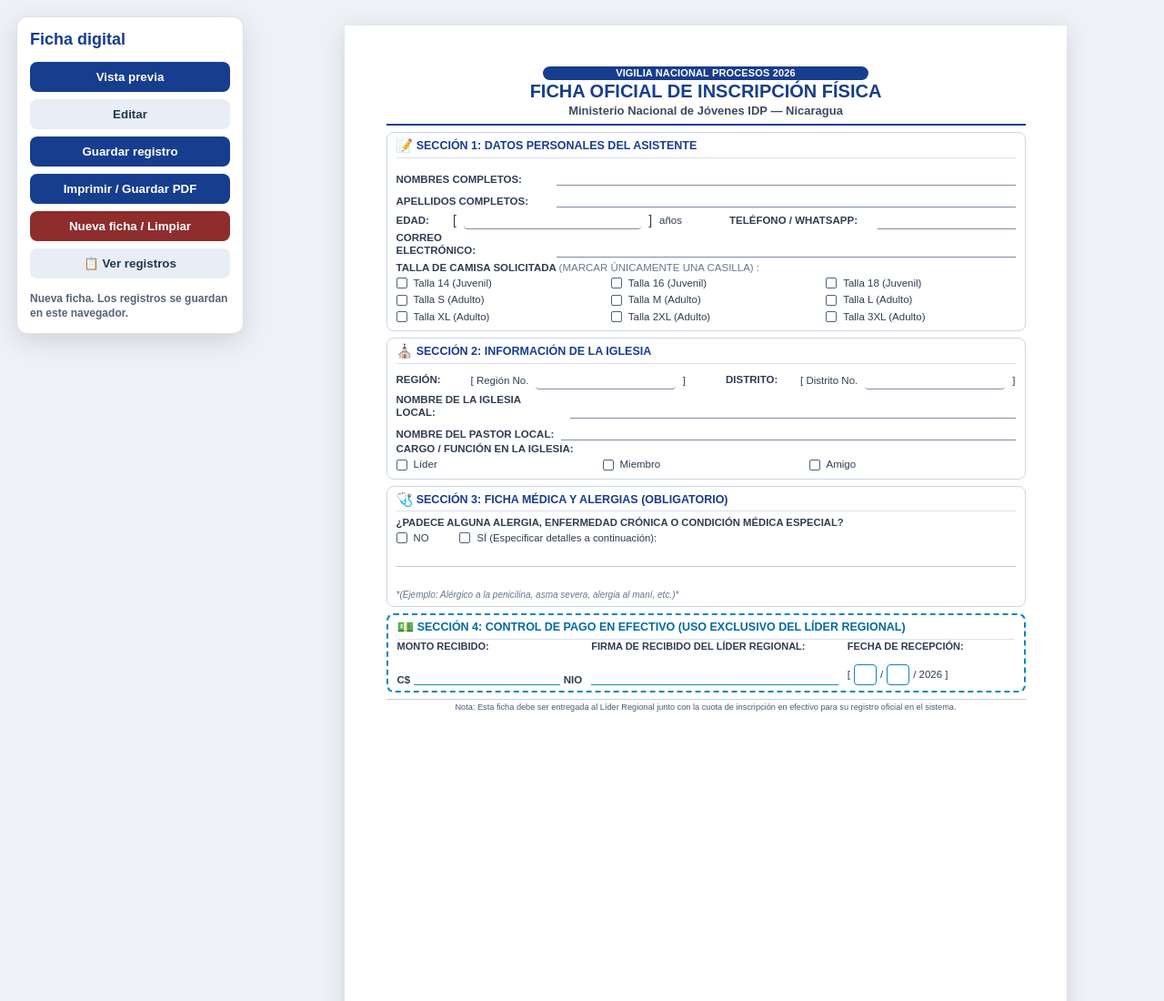
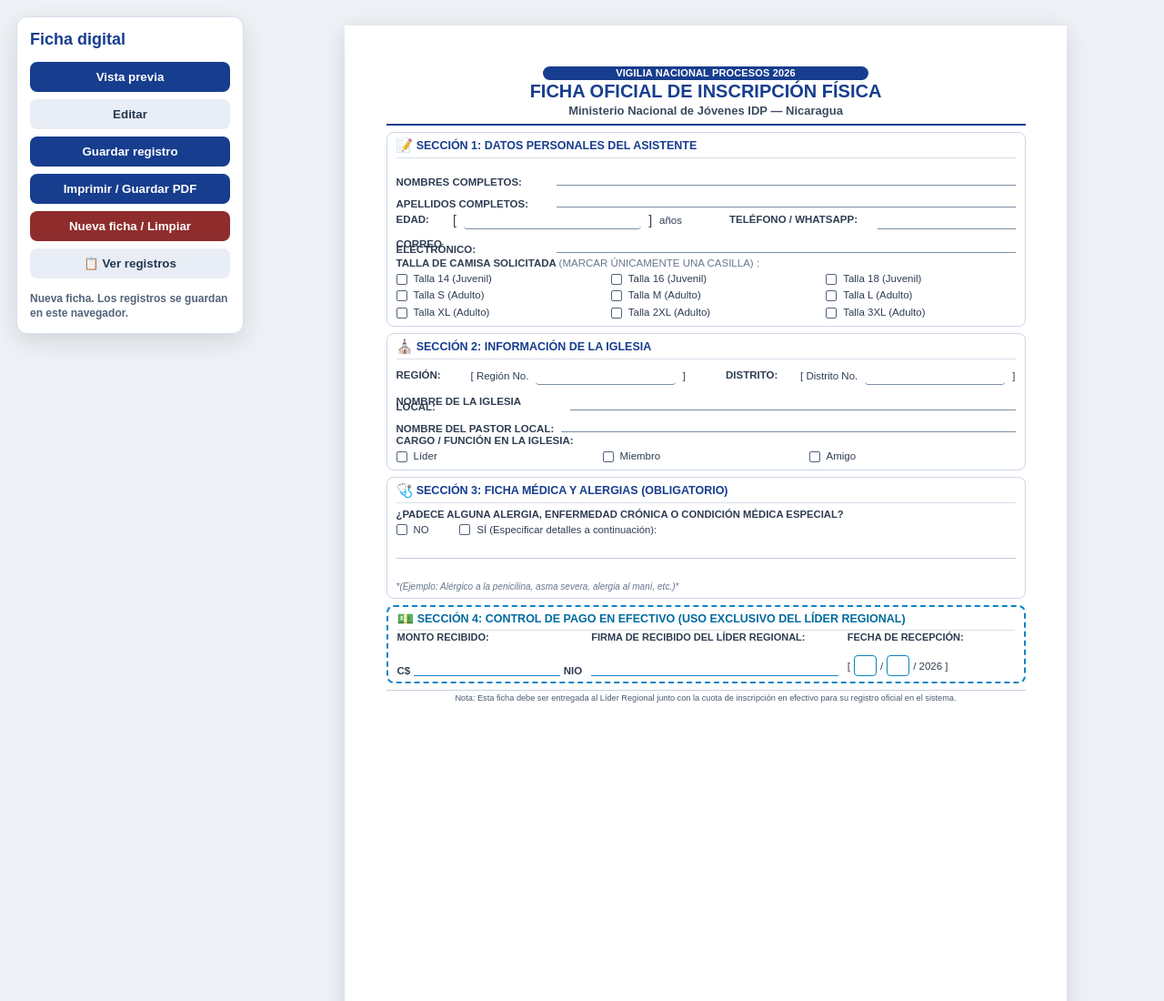
Before and after one commit to dominiccastillo17/vigilia-nacional-2026-creo, a plain HTML site: page index.html in a window 1280 px wide. Shown: the top 1100 px of the page at 91% size. Drawn offline with Linux system fonts and the light colour scheme.

Commit message:
Update styles.css

```diff
--- a/styles.css
+++ b/styles.css
@@ -41,7 +41,7 @@ body { min-height: 100vh; }
 .section-title { color: var(--blue); font-weight: 800; font-size: 12.5px; border-bottom: 1px solid #d9e1eb; padding-bottom: 4px; margin-bottom: 6px; line-height: 1.1; }
 .section-title span { font-size: 15px; vertical-align: -1px; }
 .field-row { min-height: 24px; display: flex; align-items: flex-end; gap: 8px; font-size: 11.5px; }
-.field-row > label { font-weight: 800; min-width: 168px; line-height: 1.25; }
+.field-row > label { font-weight: 800; min-width: 168px; line-height: 0.50; }
 .field-row input[type=text], .field-row input[type=email], .field-row input[type=tel], .field-row input[type=number] {
   flex: 1; min-width: 0; height: 21px; border: 0; border-bottom: 1px solid var(--line); background: transparent; outline: none; color: #101820; font: inherit; padding: 1px 4px;
 }
```
